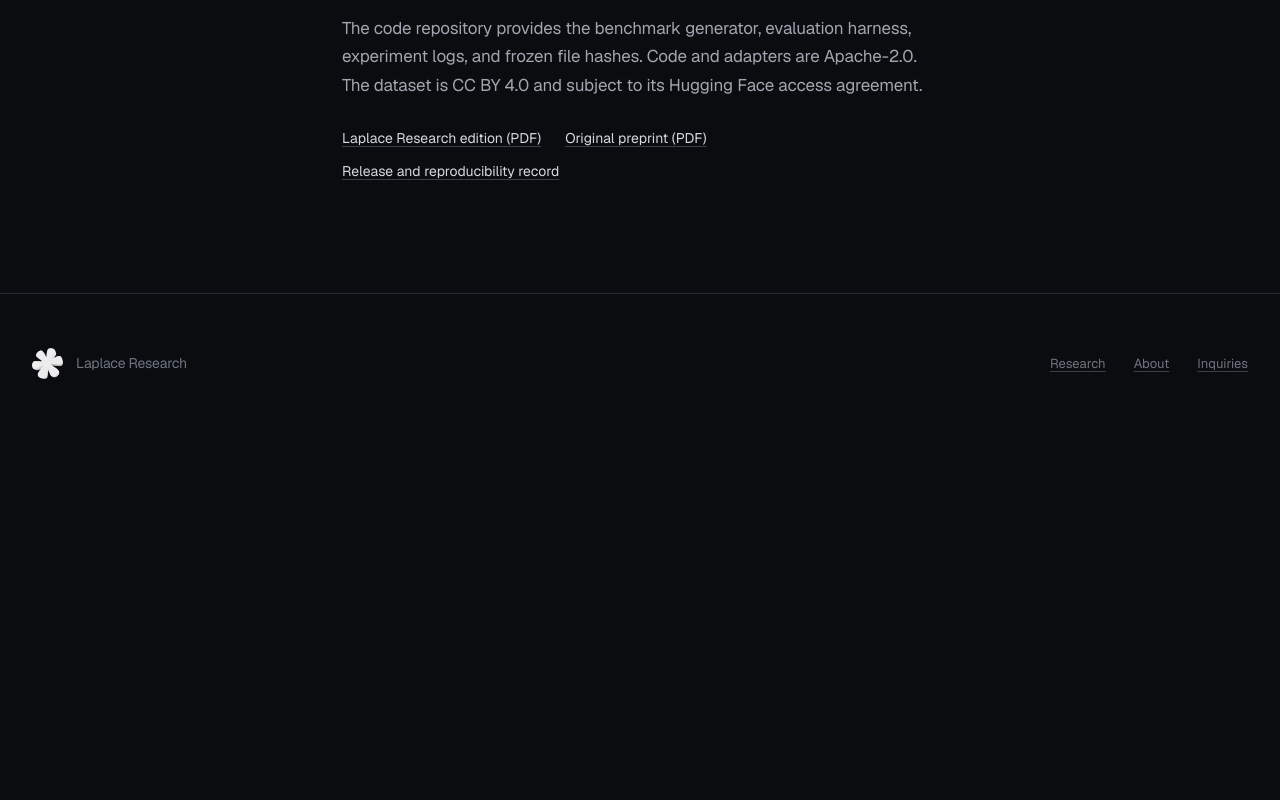
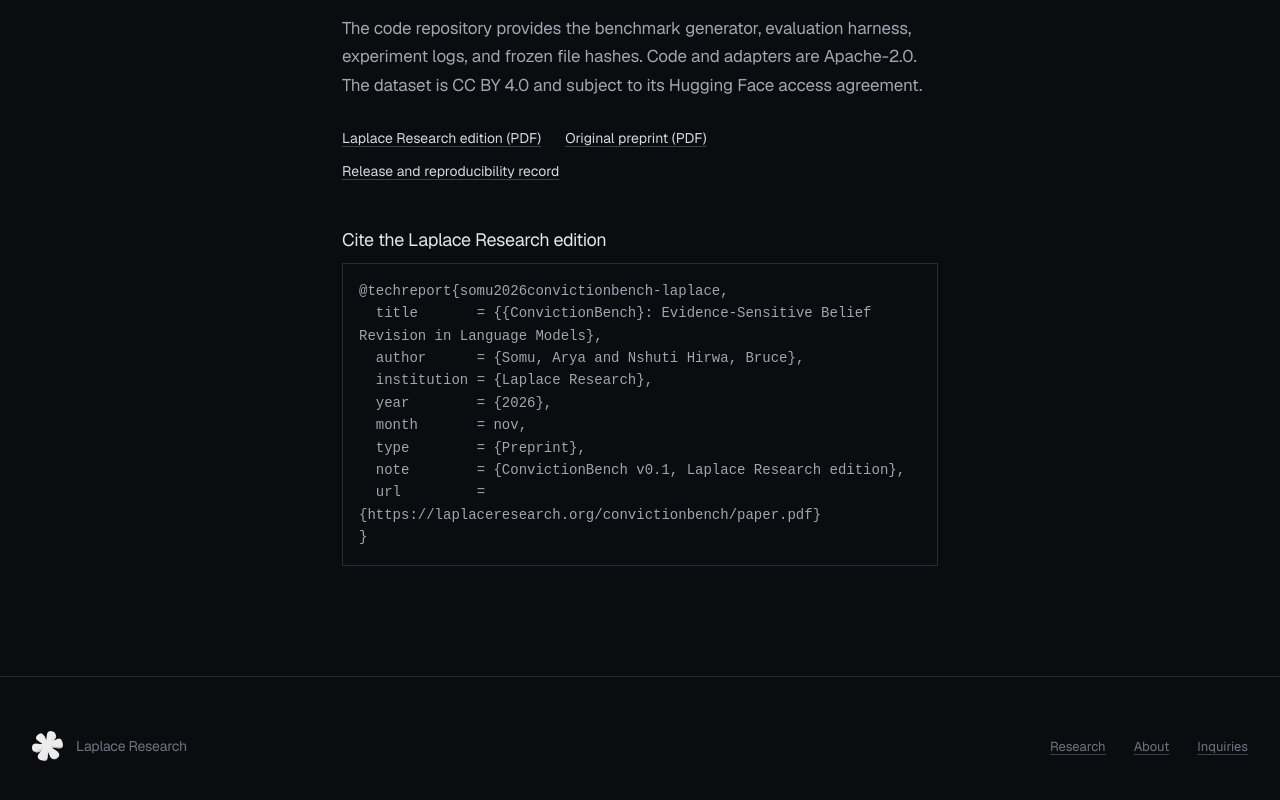
Before and after one commit to Laplace-AI-Research/laplaceresearch.github.io, a plain HTML site: page convictionbench/index.html in a window 1280 px wide. Shown: the part 3012-3812 px from the top of the page. Before the commit the page ends 3445 px from the top, so only its background shows below. Drawn offline with nearby package versions, Linux system fonts and the light colour scheme.

Commit message:
docs(research): cite the coauthored ConvictionBench edition

```diff
--- a/convictionbench/index.html
+++ b/convictionbench/index.html
@@ -43,7 +43,7 @@
     <link rel="preconnect" href="https://fonts.gstatic.com" crossorigin />
     <link href="https://fonts.googleapis.com/css2?family=Geist:wght@300;400;500&amp;display=swap" rel="stylesheet" />
     <link rel="stylesheet" href="../institutional.css?v=20260921" />
-    <link rel="stylesheet" href="styles.css" />
+    <link rel="stylesheet" href="styles.css?v=citation" />
   </head>
   <body class="conviction-release">
     <a class="skip-link" href="#release">Skip to release</a>
@@ -206,6 +206,17 @@
             <a href="https://convictionbench.org/paper.pdf">Original preprint (PDF)</a>
             <a href="https://github.com/Laplace-AI-Research/conviction/blob/main/release/LAPLACE_RELEASE.md">Release and reproducibility record</a>
           </nav>
+          <h3 id="citation">Cite the Laplace Research edition</h3>
+          <pre class="citation-bib">@techreport{somu2026convictionbench-laplace,
+  title       = {{ConvictionBench}: Evidence-Sensitive Belief Revision in Language Models},
+  author      = {Somu, Arya and Nshuti Hirwa, Bruce},
+  institution = {Laplace Research},
+  year        = {2026},
+  month       = nov,
+  type        = {Preprint},
+  note        = {ConvictionBench v0.1, Laplace Research edition},
+  url         = {https://laplaceresearch.org/convictionbench/paper.pdf}
+}</pre>
         </div>
       </section>
     </main>
--- a/convictionbench/styles.css
+++ b/convictionbench/styles.css
@@ -95,3 +95,13 @@
   font-size: 14px;
   line-height: 1.6;
 }
+
+.citation-bib {
+  margin: 0;
+  padding: 16px;
+  border: 1px solid var(--rule);
+  color: var(--muted);
+  font: 14px/1.6 ui-monospace, monospace;
+  white-space: pre-wrap;
+  overflow-wrap: anywhere;
+}
```
